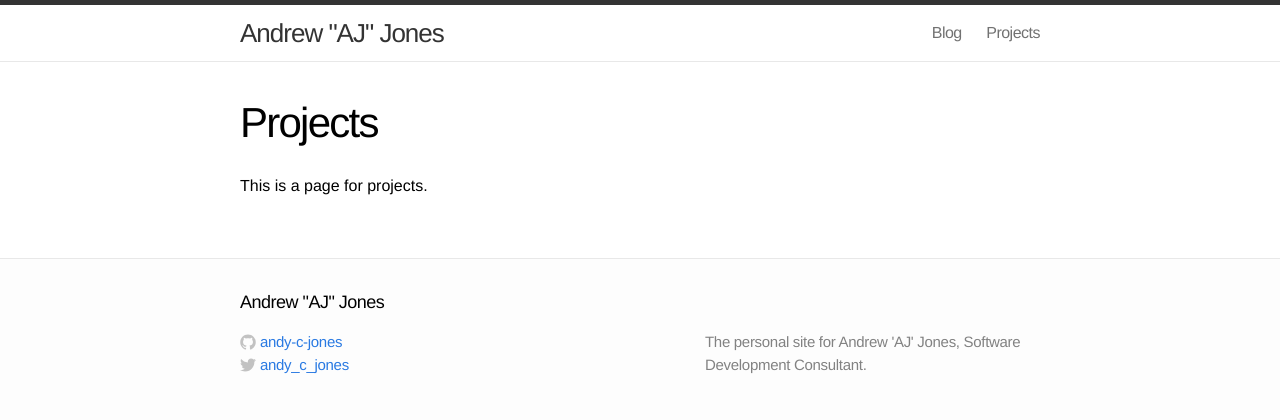
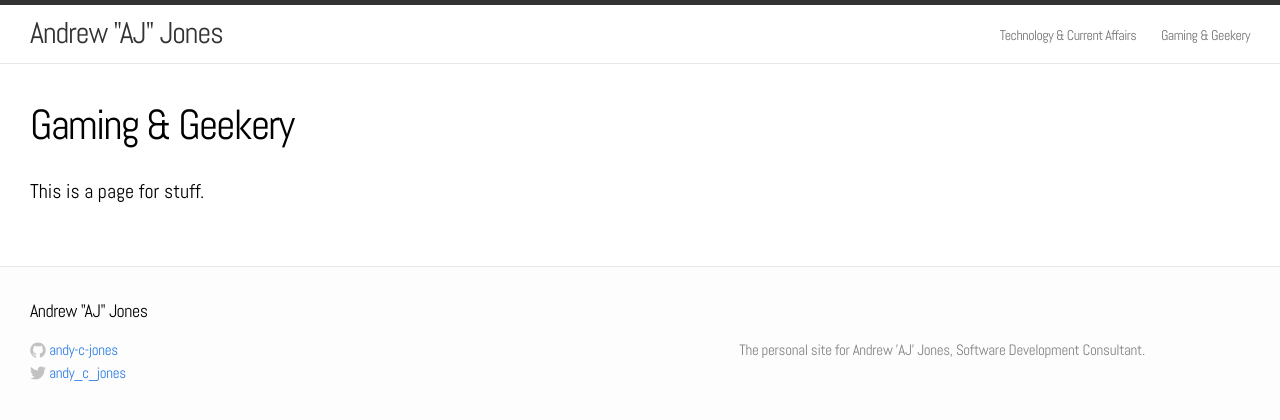
Before and after one commit to andy-c-jones/andy-c-jones.github.io, a Jekyll site: the page built from projects.md, in a window 1280 px wide. Shown: the top 420 px of the page. Built offline with Jekyll 4.4.1, drawn with Linux system fonts in a browser that asks for light colours.

Commit message:
Updated font and styling

```diff
--- a/_includes/header.html
+++ b/_includes/header.html
@@ -1,4 +1,6 @@
 <header class="site-header">
+
+<link href='http://fonts.googleapis.com/css?family=Abel' rel='stylesheet' type='text/css'>
 
   <div class="wrap">
 
--- a/blog.md
+++ b/blog.md
@@ -1,7 +1,7 @@
 ---
 layout: page
-title: Blog
-permalink: /blog/
+title: Technology & Current Affairs
+permalink: /tech/
 ---
 
 <div class="home">
--- a/css/main.css
+++ b/css/main.css
@@ -9,8 +9,8 @@
 html, body { height: 100%; }
 
 body {
-  font-family: Helvetica, Arial, sans-serif;
-  font-size: 16px;
+  font-family: 'Abel', Arial, sans-serif;
+  font-size: 20px;
   line-height: 1.5;
   font-weight: 300;
   background-color: #fdfdfd;
@@ -19,8 +19,8 @@
 h1, h2, h3, h4, h5, h6 { font-size: 100%; font-weight: 400; }
 
 a         { color: #2a7ae2; text-decoration: none; }
-a:hover   { color: #000; text-decoration: underline; }
-a:visited { color: #205caa; }
+a:hover   { color: #205caa;}
+a:visited { color: #2a7ae2; }
 
 /* Utility */
 
@@ -28,7 +28,7 @@
 .wrap:after { content:""; display:table; }
 .wrap:after { clear: both; }
 .wrap {
-  max-width: 800px;
+  max-width: 100%;
   padding: 0 30px;
   margin: 0 auto;
   zoom: 1;
@@ -52,7 +52,7 @@
 .site-title:visited {
   display: block;
   color: #333;
-  font-size: 26px;
+  font-size: 30px;
   letter-spacing: -1px;
   float: left;
   line-height: 56px;
@@ -71,6 +71,7 @@
   margin-left: 20px;
   color: #727272;
   letter-spacing: -.5px;
+  font-size: 14px;
 }
 
 /* Site footer */
--- a/index.html
+++ b/index.html
@@ -1,5 +1,6 @@
 ---
 layout: default
 ---
+<link href='http://fonts.googleapis.com/css?family=Roboto' rel='stylesheet' type='text/css'>
 <div id="stuff">Welcome<dev>
 <script type="text/javascript" src="home.js"></script>
--- a/projects.md
+++ b/projects.md
@@ -1,7 +1,7 @@
 ---
 layout: page
-title: Projects
-permalink: /projects/
+title: Gaming & Geekery
+permalink: /gaming/
 ---
 
-This is a page for projects.
+This is a page for stuff.
```
Also changed, not shown: 9 other files.
